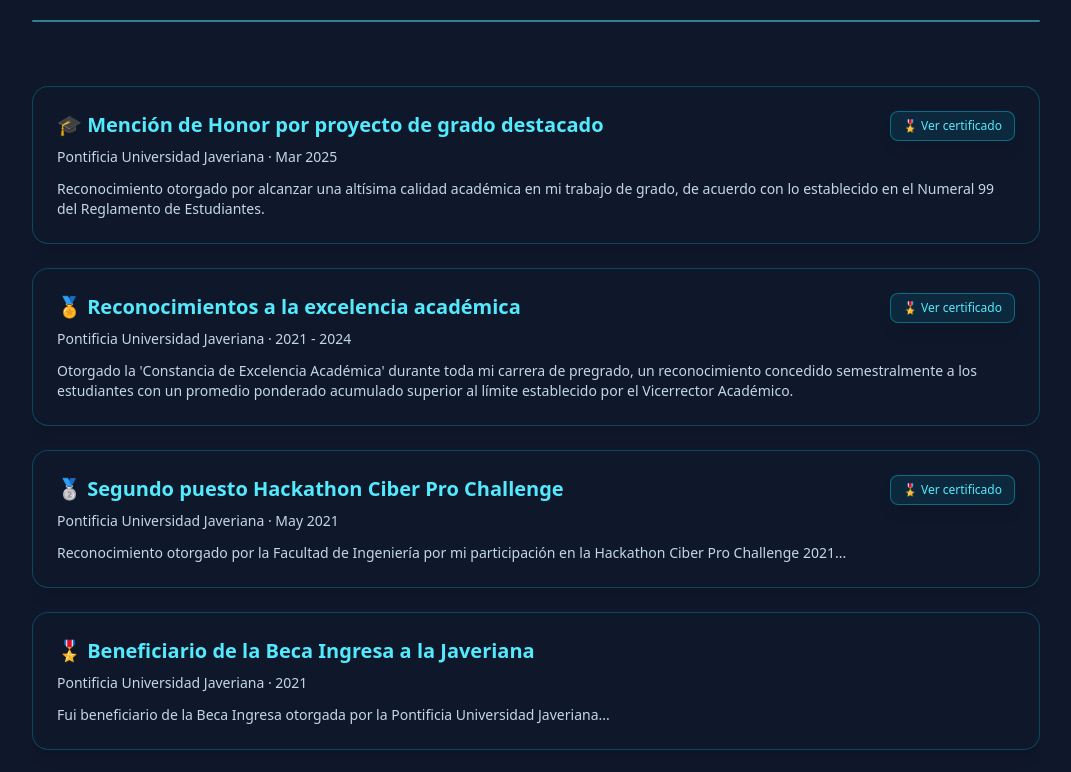
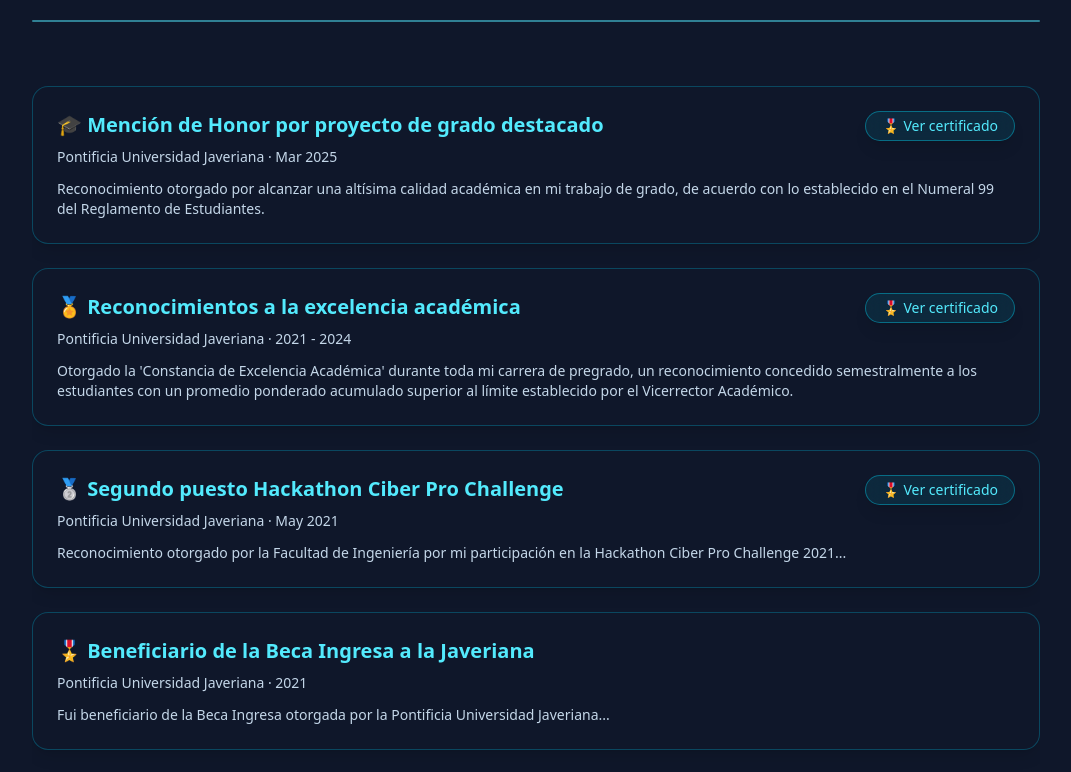
Before and after one commit to santiagoreyb/Portfolio_Santiago_Rey, a React (Vite) app: page /es in a window 1280 px wide. Shown: the part 8150-8922 px from the top of the page, without its empty margins (104-1175 px from the left). Built offline with nearby package versions, Linux system fonts and the light colour scheme.

Commit message:
fix: boton de reconocimientos

```diff
--- a/src/components/Reconocimientos.jsx
+++ b/src/components/Reconocimientos.jsx
@@ -146,10 +146,10 @@
                   href={rec.insignia}
                   target="_blank"
                   rel="noopener noreferrer"
-                  className={`mt-2 sm:mt-0 self-start sm:self-auto px-3 py-1.5 rounded-lg shadow-lg backdrop-blur-md border text-xs font-medium whitespace-nowrap transition-all duration-300 ${
-                    darkMode
-                      ? "bg-cyan-400/10 border-cyan-400/40 text-cyan-300 hover:bg-cyan-400/20"
-                      : "bg-cyan-100 border-cyan-300 text-cyan-700 hover:bg-cyan-200"
+                      className={`sm:ml-auto px-3 sm:px-4 py-1 rounded-2xl shadow-lg backdrop-blur-md border text-xs sm:text-sm text-center ${
+                        darkMode
+                          ? "bg-cyan-400/10 border-cyan-400/40 text-cyan-300 hover:bg-cyan-400/20"
+                          : "bg-cyan-100 border-cyan-300 text-cyan-700 hover:bg-cyan-200"
                   }`}
                 >
                   🎖️ {lang === "es" ? "Ver certificado" : "View Certificate"}
```
